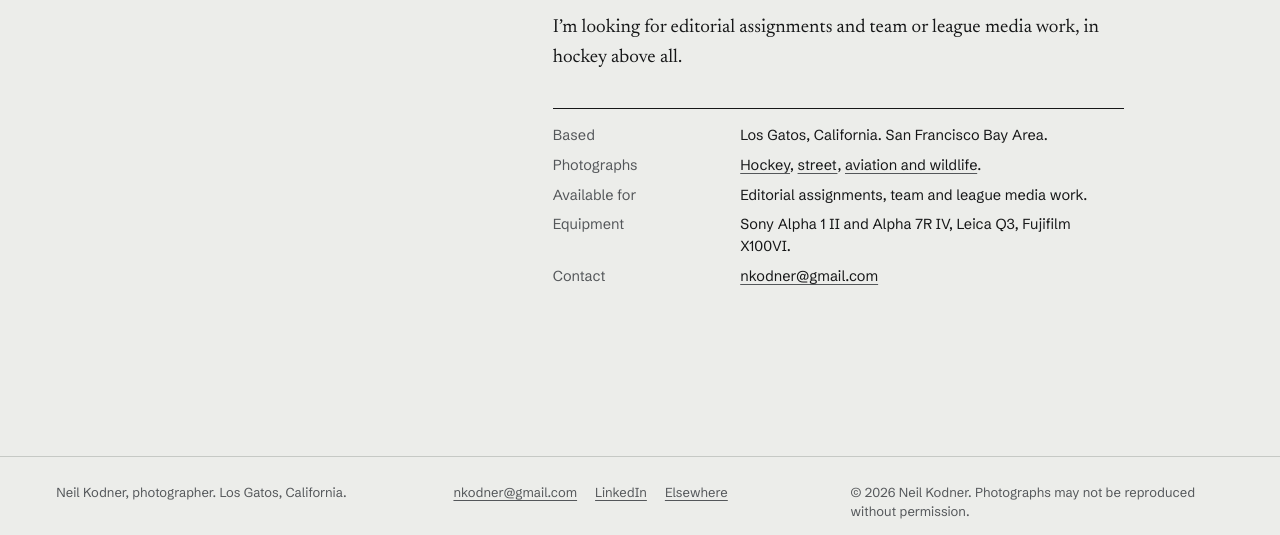
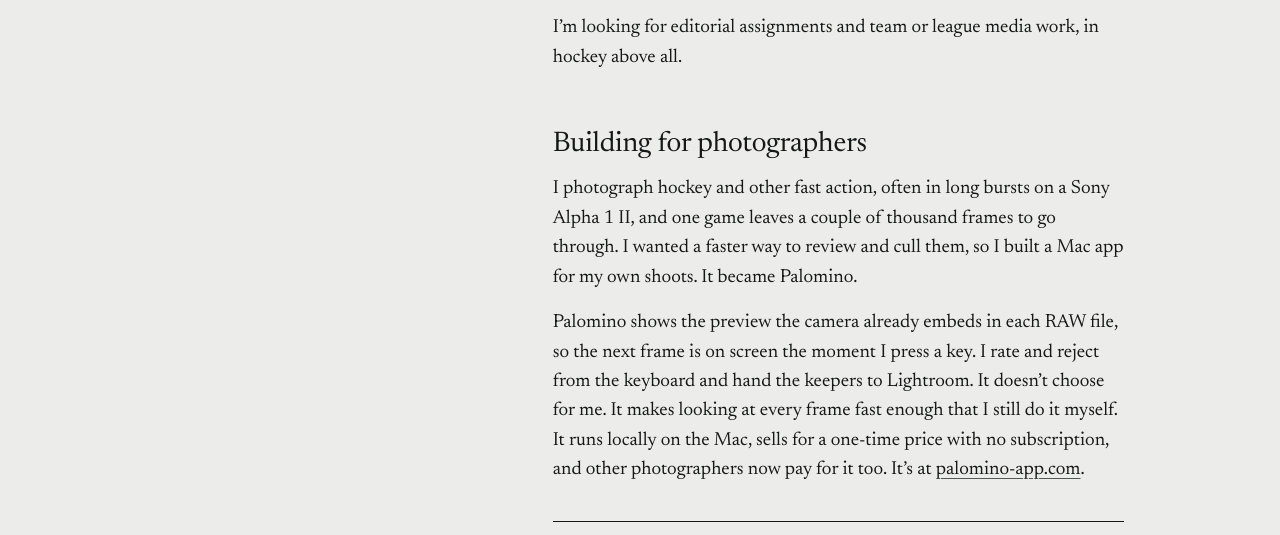
Before and after one commit to neilkod/neilkodner.com, an Eleventy site: page src/about.njk in a window 1280 px wide. Shown: the part 259-794 px from the top of the page. Built offline with nearby package versions, Linux system fonts and the light colour scheme; Eleventy itself is replaced by a stand-in of ours; files that its build step writes are made by us from their sources; what exifr would draw is missing.

Commit message:
Add Palomino to the About page
A short 'Building for photographers' section after the biography: how
Palomino came out of culling long bursts, what it does, and that it sells
as a one-time purchase. Facts come from palomino-app.com. Styled with the
existing type scale, no image or product card.

Co-Authored-By: Claude Opus 5.5 <noreply@anthropic.com>
Claude-Session: https://claude.ai/code/session_015Voc4CBGHryXPQRMtzPXon

```diff
--- a/src/about.njk
+++ b/src/about.njk
@@ -1,7 +1,7 @@
 ---
 layout: base.njk
 title: About
-description: Neil Kodner is a photographer in Los Gatos, California. Hockey is a major part of his photography, along with cities and the people in them.
+description: Neil Kodner is a photographer in Los Gatos, California. Hockey is a major part of his photography, along with cities and the people in them. He also builds Palomino, a RAW culling app for the Mac.
 permalink: /about/
 bodyClass: page-about
 ---
@@ -16,6 +16,12 @@ bodyClass: page-about
     <p>Hockey is a major part of my photography. Away from the rink, I photograph cities and the people in them.</p>
     <p>I’m looking for editorial assignments and team or league media work, in hockey above all.</p>
 
+    <section class="about-more" aria-labelledby="building">
+      <h2 id="building">Building for photographers</h2>
+      <p>I photograph hockey and other fast action, often in long bursts on a Sony Alpha 1 II, and one game leaves a couple of thousand frames to go through. I wanted a faster way to review and cull them, so I built a Mac app for my own shoots. It became Palomino.</p>
+      <p>Palomino shows the preview the camera already embeds in each RAW file, so the next frame is on screen the moment I press a key. I rate and reject from the keyboard and hand the keepers to Lightroom. It doesn’t choose for me. It makes looking at every frame fast enough that I still do it myself. It runs locally on the Mac, sells for a one-time price with no subscription, and other photographers now pay for it too. It’s at <a href="https://palomino-app.com">palomino-app.com</a>.</p>
+    </section>
+
     <dl class="facts">
       <dt>Based</dt><dd>{{ site.location }}. San Francisco Bay Area.</dd>
       <dt>Photographs</dt><dd><a href="/hockey/">Hockey</a>, <a href="/street/">street</a>, <a href="/elsewhere/">aviation and wildlife</a>.</dd>
--- a/src/css/site.css
+++ b/src/css/site.css
@@ -385,6 +385,16 @@ button.copy:hover { border-color: var(--blueline); color: var(--blueline); }
 .about, .contact { margin-top: var(--s-top); }
 .about-body, .contact-body { margin-top: 28px; }
 .about-body p { max-width: 34em; margin: 0 0 16px; }
+.about-more { margin-top: 44px; }
+.about-more a { white-space: nowrap; }
+.about-more h2 {
+  font-size: 24px; font-weight: 400; line-height: 1.15; letter-spacing: -0.005em;
+  font-variation-settings: "opsz" 36; margin: 0 0 12px;
+}
+@media (min-width: 1100px) {
+  .about-more { margin-top: 56px; }
+  .about-more h2 { font-size: 28px; margin-bottom: 14px; }
+}
 .facts {
   display: grid; grid-template-columns: minmax(110px, 30%) minmax(0, 1fr); gap: 8px 16px;
   font-family: var(--sans); font-size: 14.5px; line-height: 1.5;
```
